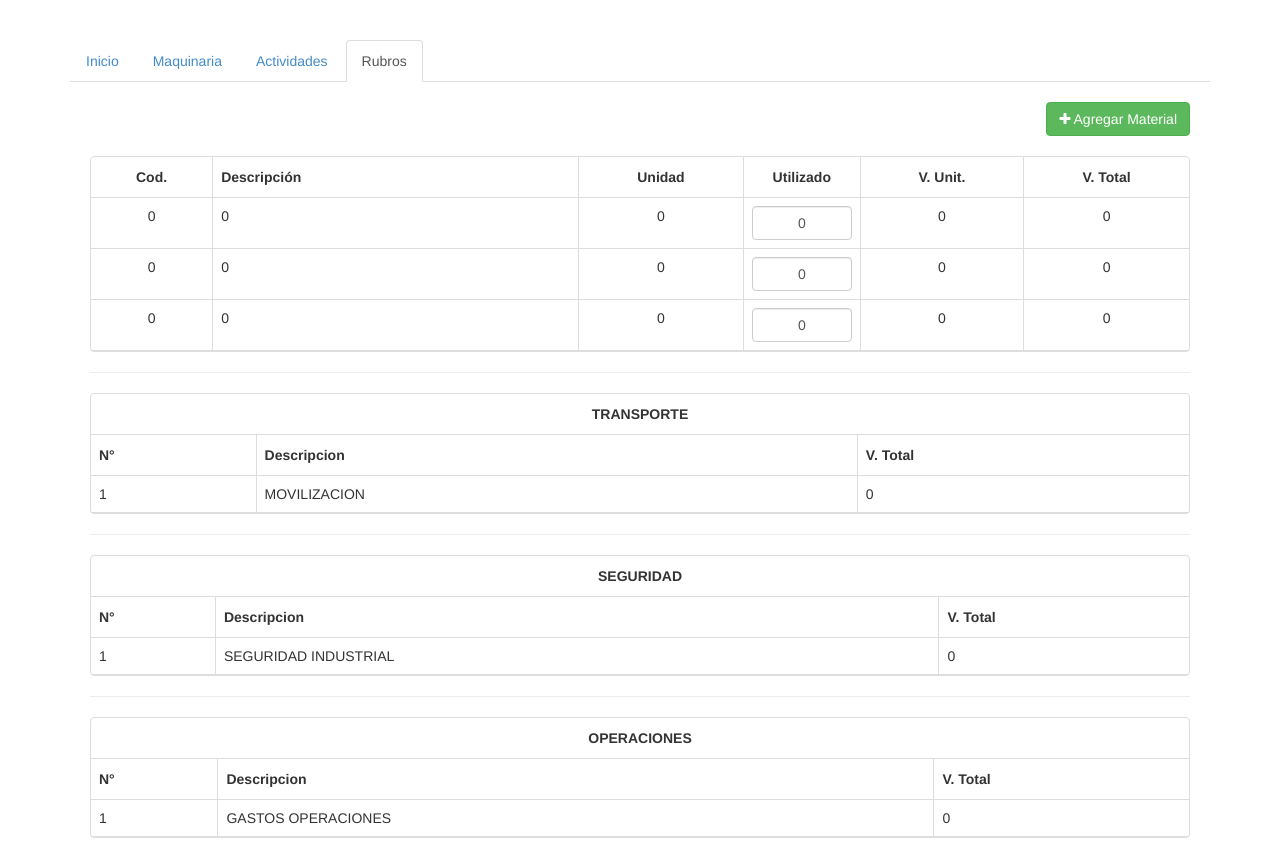
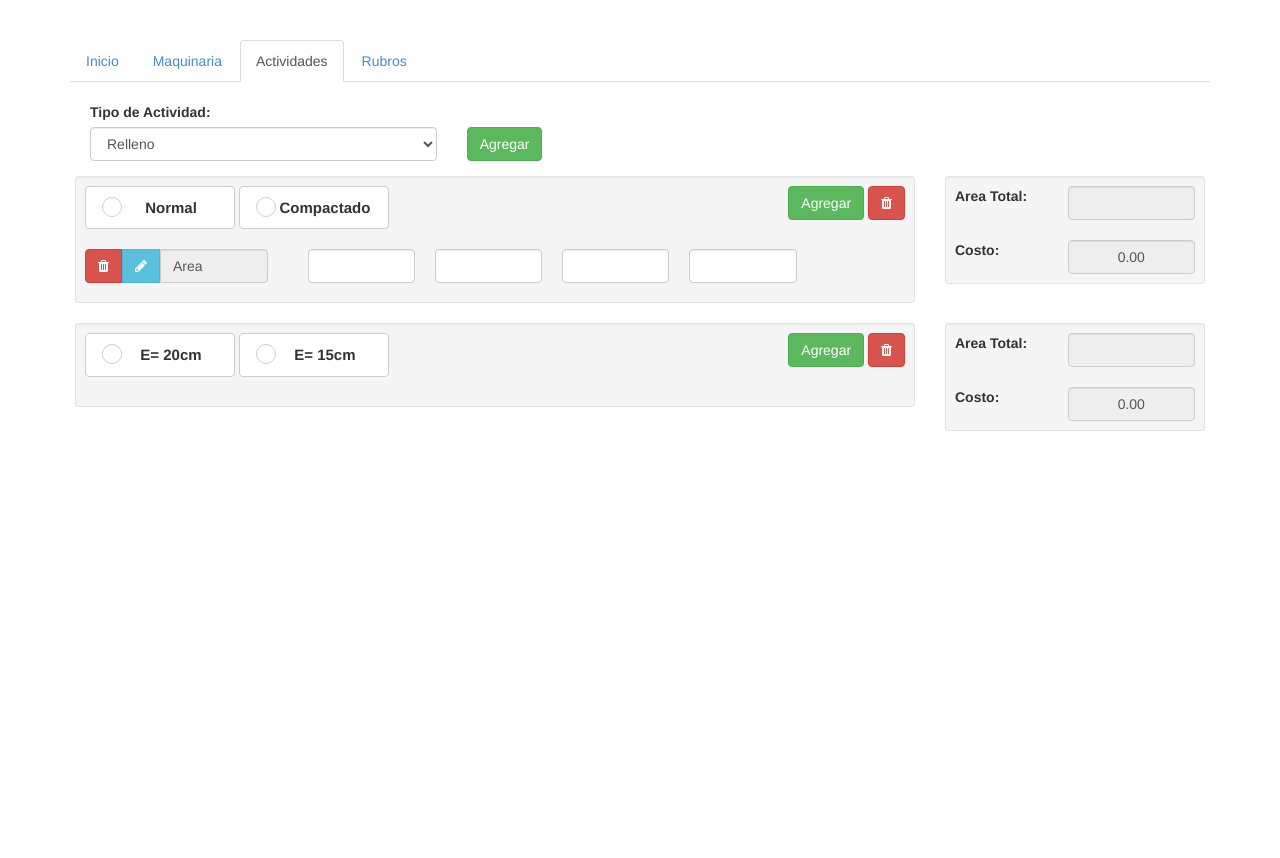
Before and after one commit to vsolution2017/orden_trabajo, a PHP site: page /content.html in a window 1280 px wide. After the commit the page ends 431 px from the top, so only its background shows below. Run offline with PHP 8.4, Linux system fonts and the light colour scheme.

Commit message:
Tab Actividades 28/09/2017

```diff
--- a/content.html
+++ b/content.html
@@ -1,3 +1,4 @@
+
 <!DOCTYPE html>
 <html lang="en">
     <head>
@@ -42,19 +43,19 @@
                 <li >
                     <a href="#tab_maquinaria" data-toggle="tab">Maquinaria</a>
                 </li>
-                <li >
+                <li class="active">
                     <a href="#tab_actividades" data-toggle="tab">Actividades</a>
                 </li>
-                <li class="active">
+                <li>
                     <a href="#tab_rubros" data-toggle="tab">Rubros</a>
                 </li>
             </ul>
             <div class="tab-content ">
-                <div class="tab-pane " id="tab_inicio">
+                <div class="tab-pane" id="tab_inicio">
                     <div class="row">
                         <div class="col-md-6">
                             <div class="row">
-                                <div class="col-md-6">
+                                <div class="col-sm-6">
                                     <div class="form-group">
                                         <label  class="control-label">Nombre del solicitante:</label>
                                         <select   class="form-control">
@@ -65,7 +66,7 @@
                                     </div>
 
                                 </div>
-                                <div class="col-md-6">
+                                <div class="col-sm-6">
                                     <div class="form-group">
                                         <label  class="control-label">Nombre del solicitante:</label>
                                         <input type="text" class="form-control" value="EPMAPAQ" readonly>
@@ -74,34 +75,35 @@
                             </div>
 
                             <div class="row">
-                                <div class="col-md-5">
+                                <div class="col-sm-6">
                                     <div class="form-group">
                                         <label  class="control-label">Fecha pedido: </label>
                                         <input data-inputmask="'alias': 'date'" class="form-control"/>
                                     </div>
                                 </div>
-                                <div class="col-md-5">
+                                <div class="col-sm-6">
                                     <div class="form-group">
                                         <label  class="control-label">Fecha planificada: </label>
                                         <input data-inputmask="'alias': 'date'" class="form-control"/>
                                     </div>
                                 </div>
                             </div>
+
                             <div class="row">
-                                <div class="col-md-5">
+                                <div class="col-sm-5">
                                     <div class="form-group">
                                         <label  class="control-label">Fecha inicio:</label>
                                         <input data-inputmask="'alias': 'date'" class="form-control" id="fechaInicio"/>
                                     </div>
 
                                 </div>
-                                <div class="col-md-5">
+                                <div class="col-sm-5">
                                     <div class="form-group">
                                         <label  class="control-label">Fecha cierre:</label>
                                         <input data-inputmask="'alias': 'date'" class="form-control" id="fechaCierre"/>
                                     </div>
                                 </div>
-                                <div class="col-md-1">
+                                <div class="col-sm-1">
                                     <div class="form-group">
                                         <label  class="control-label" style="color:white;">.</label>
                                         <button class="btn btn-success" data-toggle="modal" data-target="#myModal" id="btn_hora" >Hora</button>
@@ -111,7 +113,7 @@
                         </div>
                         <div class="col-md-6">
                             <div class="row">
-                                <div class="col-md-6">
+                                <div class="col-sm-6">
                                     <div class="form-group">
                                         <label  class="control-label">Jefe de area:</label>
                                         <select   class="form-control">
@@ -119,7 +121,7 @@
                                         </select>
                                     </div>
                                 </div>
-                                <div class="col-md-6">
+                                <div class="col-sm-6">
                                     <div class="form-group">
                                         <label  class="control-label">Coord. Mant.:</label>
                                         <select   class="form-control">
@@ -150,7 +152,7 @@
                 <div class="tab-pane" id="tab_maquinaria">
                     <div class="col-md-6">
                         <div class="row">
-                            <div class="col-md-5">
+                            <div class="col-sm-5">
                                 <div class="form-group">
                                     <label  class="control-label">Contratista: </label>
                                     <select   class="form-control">
@@ -159,7 +161,7 @@
                                     </select>
                                 </div>
                             </div>
-                            <div class="col-md-5">
+                            <div class="col-sm-5">
                                 <div class="form-group">
                                     <label  class="control-label">Maquinaria: </label>
                                     <select id="cbo_maq"  class="form-control">
@@ -170,7 +172,7 @@
                                     </select>
                                 </div>
                             </div>
-                            <div class="col-md-1">
+                            <div class="col-sm-1">
                                 <div class="form-group">
                                     <label  class="control-label" style="color: white">.</label>
                                     <button class="btn btn-success" id="btn_add_maq">Agregar</button>
@@ -180,18 +182,6 @@
                         <div class="row">
                             <div class="col-md-12">
                                 <div id="maquinaria_select">
-                                    <!--<div class="input-group" id="op_add_maq">
-                                        <button class="btn btn-success">Eliminar</button>
-                                        <span class="input-group-addon" style="width: 150px;"></span>
-                                        <input type="text" class="form-control" placeholder="Cantidad">
-                                    </div>
-                                    <div class="input-group hidden" >
-                                        <span class="input-group-btn">
-                                            <button class="btn btn-danger delete" type="button"><i class="fa fa-trash" aria-hidden="true"></i></button>
-                                            <button class="btn btn-success disabled" type="button" style="width: 150px;">Retroexcavadora</button>
-                                        </span>
-                                        <input type="text" class="form-control" value="1">
-                                    </div>-->
                                     <div class="input-group hidden" id="op_add_maq">
                                         <span class="input-group-btn">
                                             <button class="btn btn-danger delete" type="button"><i class="fa fa-trash" aria-hidden="true"></i></button>
@@ -205,7 +195,7 @@
                     </div>
                     <div class="col-md-6">
                         <div class="row">
-                            <div class="col-md-5">
+                            <div class="col-sm-5">
                                 <div class="form-group">
                                     <label class="control-label">Mano de obra:</label>
                                     <select id="cbo_mano_obra" class="form-control">
@@ -216,7 +206,7 @@
                                     </select>
                                 </div>
                             </div>
-                            <div class="col-md-1">
+                            <div class="col-sm-1">
                                 <div class="form-group">
                                     <label class="control-label" style="color: white">.</label>
                                     <button class="btn btn-success" id="btn_add_mano_obra">Agregar</button>
@@ -241,7 +231,6 @@
                             </div>
                         </div>
                     </div>
-
                     <div class="clearfix"></div>
                     <br>
                     <div class="actividad_sample col-md-10">
@@ -306,9 +295,9 @@
                         </div>
                     </div>
                 </div>
-                <div class="tab-pane" id="tab_actividades">
+                <div class="tab-pane active" id="tab_actividades">
                     <div class="row">
-                        <div class="col-md-4">
+                        <div class="col-sm-4">
                             <div class="form-group">
                                 <label  class="control-label">Tipo de Actividad:</label>
                                 <select  id="actividad" class="form-control">
@@ -321,17 +310,20 @@
                                 </select>
                             </div>
                         </div>
-                        <div class="col-md-1">
+                        <div class="col-sm-1">
                             <div class="form-group">
                                 <label class="control-label " style="color: white">.</label>
                                 <button class="btn btn-success" id="btn_add_activity" >Agregar</button>
                             </div>
                         </div>
                         <div class="clearfix"></div>
+                        <div class="row">
+                            <div class="col-md-9">
                                 <div class="actividad_sample">
                                     <div class="well well-sm">
                                         <div class="pull-right">
                                             <button class="btn btn-success" name="btn_area" >Agregar</button>
+                                            <button class="btn btn-danger"><i class="fa fa-trash"></i></button>
                                         </div>
 
                                         <div class="pull-left">
@@ -352,8 +344,8 @@
                                         <div class="clearfix"></div>
                                         <br>
                                         <div class="content">
-                                    <div class="row hidden op_add_area" >
-                                        <div class="col-md-2">
+                                            <div class="row  op_add_area" >
+                                                <div class="col-md-3 col-sm-3">
                                                     <div class="input-group">
                                                         <span class="input-group-btn">
                                                             <button class="btn btn-danger delete" type="button"><i class="fa fa-trash" aria-hidden="true"></i></button>
@@ -362,19 +354,50 @@
                                                         <input type="text" class="form-control" value="Area" readonly>
                                                     </div><!-- /input-group -->
                                                 </div>
+                                                <div class="contenedor-area col-sm-8">
+                                                    <input type="text" class="form-control" required>
+                                                    <input type="text" class="form-control" required>
+                                                    <input type="text" class="form-control" required>
+                                                    <input type="text" class="form-control" required>
+                                                </div>
+                                                <!--<div class="col-md-2"><input type="text" class="form-control" required></div>
                                                 <div class="col-md-2"><input type="text" class="form-control" required></div>
                                                 <div class="col-md-2"><input type="text" class="form-control" required></div>
-                                        <div class="col-md-2"><input type="text" class="form-control" required></div>
-                                        <div class="col-md-2"><input type="text" class="form-control" readonly></div>
+                                                <div class="col-md-2"><input type="text" class="form-control" readonly></div>-->
                                             </div>
                                         </div>
                                         <div class="clearfix"></div>
                                     </div>
                                 </div>
+                            </div>
+                            <div class="col-md-3 ">
+                                <div class="well well-sm">
+                                    <div class="row">
+                                        <div class="col-md-5 col-sm-3">
+                                            <label class="control-label">Area Total:</label>
+                                        </div>
+                                        <div class="col-md-7 col-sm-7">
+                                            <input readonly type="text" class="form-control">
+                                        </div>
+                                        <div class="clearfix"></div>
+                                        <br>
+                                        <div class="col-md-5 col-sm-3">
+                                            <label class="control-label">Costo:</label>
+                                        </div>
+                                        <div class="col-md-7 col-sm-7">
+                                            <input readonly value="0.00" type="text" class="text-center form-control">
+                                        </div>
+                                    </div>
+                                </div>
+                            </div>
+                        </div>
+                        <div class="row">
+                            <div class="col-md-9">
                                 <div class="actividad_sample">
                                     <div class="well well-sm">
                                         <div class="pull-right">
                                             <button class="btn btn-success" name="btn_area" >Agregar</button>
+                                            <button class="btn btn-danger"><i class="fa fa-trash"></i></button>
                                         </div>
 
                                         <div class="pull-left">
@@ -396,7 +419,7 @@
                                         <br>
                                         <div class="content">
                                             <div class="row hidden op_add_area" >
-                                        <div class="col-md-3">
+                                                <div class="col-md-3 col-sm-3">
                                                     <div class="input-group">
                                                         <span class="input-group-btn">
                                                             <button class="btn btn-danger delete" type="button"><i class="fa fa-trash" aria-hidden="true"></i></button>
@@ -405,9 +428,14 @@
                                                         <input type="text" class="form-control" value="Area" readonly>
                                                     </div><!-- /input-group -->
                                                 </div>
+                                                <div class="contenedor-area col-sm-8">
+                                                    <input type="text" class="form-control" required>
+                                                    <input type="text" class="form-control" required>
+                                                    <input type="text" class="form-control" required>
+                                                </div>
+                                                <!--<div class="col-md-2"><input type="text" class="form-control" required></div>
                                                 <div class="col-md-2"><input type="text" class="form-control" required></div>
-                                        <div class="col-md-2"><input type="text" class="form-control" required></div>
-                                        <div class="col-md-2"><input type="text" class="form-control" readonly></div>
+                                                <div class="col-md-2"><input type="text" class="form-control" readonly></div>-->
                                             </div>
                                         </div>
                                         <div class="clearfix"></div>
@@ -415,11 +443,36 @@
 
                                 </div>
                             </div>
+                            <div class="col-md-3">
+                                <div class="well well-sm">
+                                    <div class="row">
+                                        <div class="col-md-5 col-sm-3">
+                                            <label class="control-label">Area Total:</label>
+                                        </div>
+                                        <div class="col-md-7 col-sm-7">
+                                            <input readonly type="text" class="form-control">
+                                        </div>
+                                        <div class="clearfix"></div>
+                                        <br>
+                                        <div class="col-md-5 col-sm-3">
+                                            <label class="control-label">Costo:</label>
+                                        </div>
+                                        <div class="col-md-7 col-sm-7">
+                                            <input readonly value="0.00" type="text" class="text-center form-control">
+                                        </div>
+                                    </div>
+                                </div>
+                            </div>
+                        </div>
+
+
+
+                    </div>
                     <div class="row">
                         <div class="col-md-12">
                             <div id="actividad_select">
                                 <div class="input-group hidden" id="op_add_act">
-                                    <span class="input-group-addon" style="width:170px;"></span>
+                                    <span class="input-group-addon" style="width:170px;">ass</span>
                                     <div class="col-md-3"><input type="text" class="form-control" placeholder="Area"></div>
                                     <div class="col-md-3"><input type="text" class="form-control" placeholder="Cantidad"></div>
                                     <div class="col-md-3"><input type="text" class="form-control" placeholder="Cantidad"></div>
@@ -429,7 +482,7 @@
                         </div>
                     </div>
                 </div>
-                <div class="tab-pane active" id="tab_rubros">
+                <div class="tab-pane" id="tab_rubros">
                     <div class="row">
                         <div class="col-md-12">
                             <div class="pull-right">
--- a/resource/css/style.css
+++ b/resource/css/style.css
@@ -13,3 +13,12 @@
 .actividad_sample .content .row{
     padding-bottom: 10px;
 }
+
+.contenedor-area{
+    display: flex;
+    flex-flow: row wrap;
+}
+.contenedor-area input{
+    width: 20%;
+    margin: 0 10px;
+}
```
Lines whose indentation alone changed are shown as unchanged.
